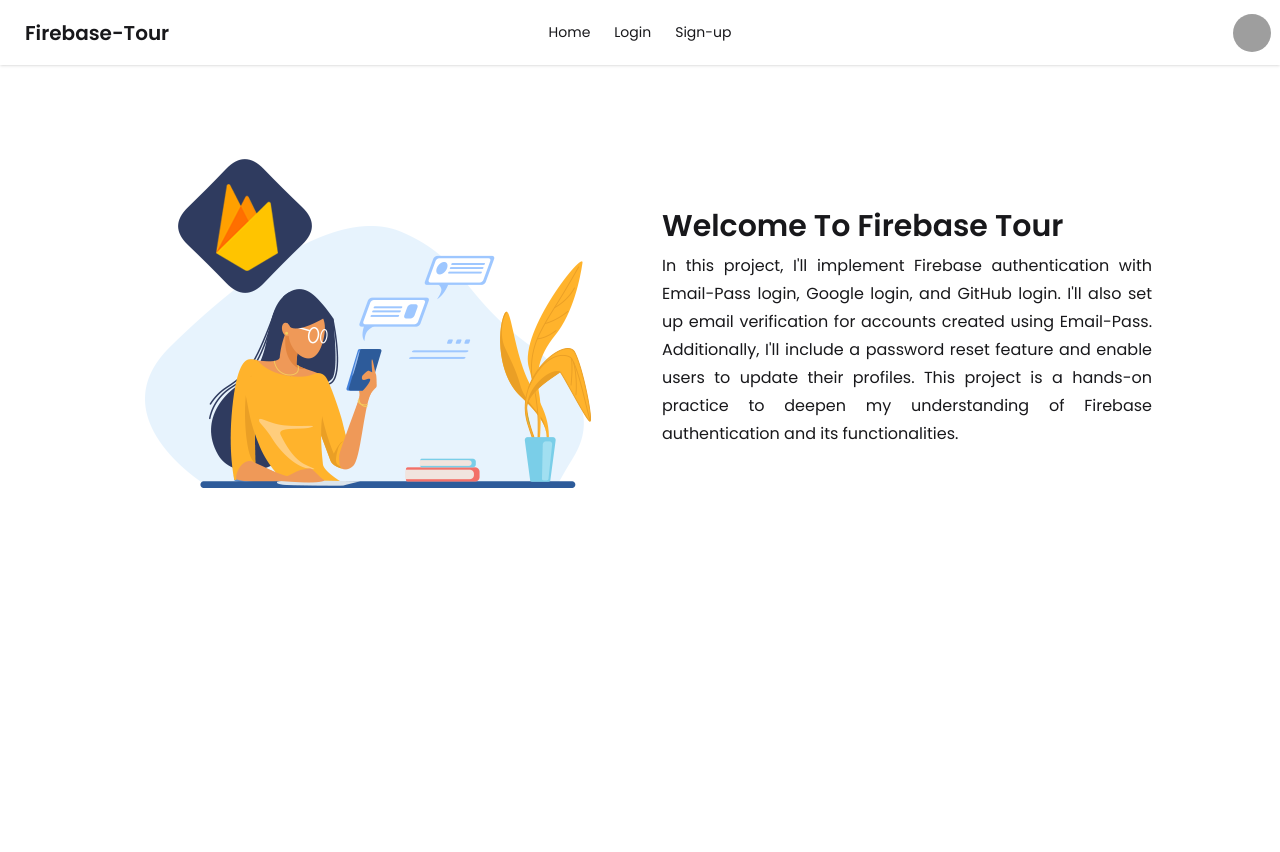
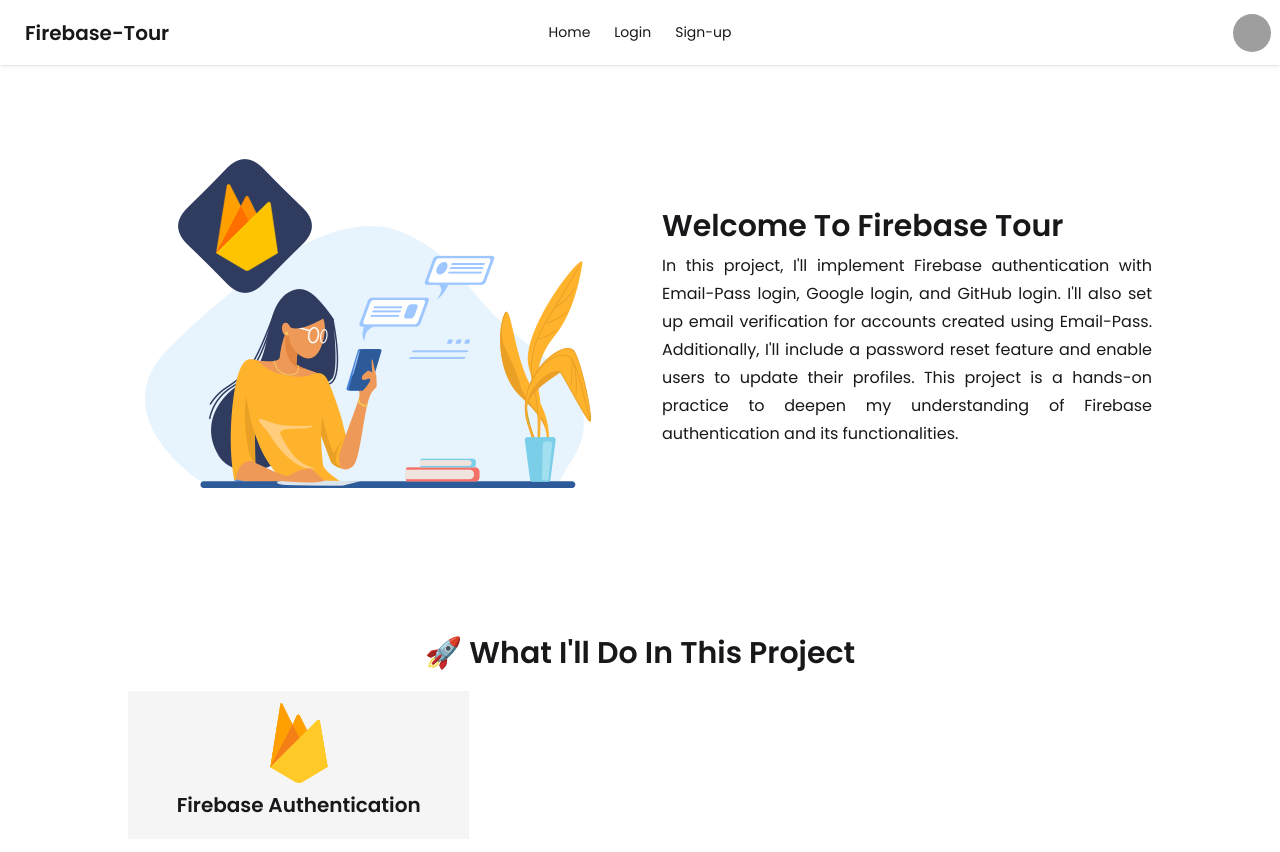
Before and after one commit to Suprio-Das/firebase-tour, a React (Vite) app: page / in a window 1280 px wide. Shown: the top 852 px of the page. Before the commit the page ends 800 px from the top, so only its background shows below. Built offline with nearby package versions, Linux system fonts and the light colour scheme; grey boxes are pictures that could not be loaded.

Commit message:
Single about added in About Section

```diff
--- a/src/Home/Home.jsx
+++ b/src/Home/Home.jsx
@@ -1,8 +1,10 @@
 import firebaseImage from "../images/firebase.png";
+import firebaseLogo from "../images/firebaseLogo.png";
 const Home = () => {
     return (
         <div className="w-[80%] mx-auto lg:my-11">
-            <div className="grid lg:grid-cols-2 grid-cols-1 items-center gap-x-11">
+            {/* Hero Section */}
+            <section className="grid lg:grid-cols-2 grid-cols-1 items-center gap-x-11">
                 <div className="rounded-xl">
                     <img src={firebaseImage} alt="" />
                 </div>
@@ -10,7 +12,22 @@ const Home = () => {
                     <h1 className="lg:text-3xl md:text-2xl text-xl font-semibold">Welcome To Firebase Tour</h1>
                     <p className="text-justify leading-7 my-2">In this project, I'll implement Firebase authentication with Email-Pass login, Google login, and GitHub login. I'll also set up email verification for accounts created using Email-Pass. Additionally, I'll include a password reset feature and enable users to update their profiles. This project is a hands-on practice to deepen my understanding of Firebase authentication and its functionalities.</p>
                 </div>
-            </div>
+            </section>
+
+            {/* About Project */}
+            <section className="mt-24">
+                <h1 className="lg:text-3xl text-xl font-semibold text-center"> 🚀 What I'll Do In This Project</h1>
+                <div className="grid lg:grid-cols-3 grid-cols-1 my-5">
+                    <div className="bg-neutral-100 p-3 hover:border-2 border-gray-200 transition ease-in-out">
+                        <div>
+                            <img src={firebaseLogo} alt="firebase_logo" className="w-20 mx-auto" />
+                        </div>
+                        <div>
+                            <h1 className="text-center text-xl font-semibold my-2">Firebase Authentication</h1>
+                        </div>
+                    </div>
+                </div>
+            </section>
         </div>
     );
 };
```
Also changed, not shown: src/images/firebaseLogo.png (added).
